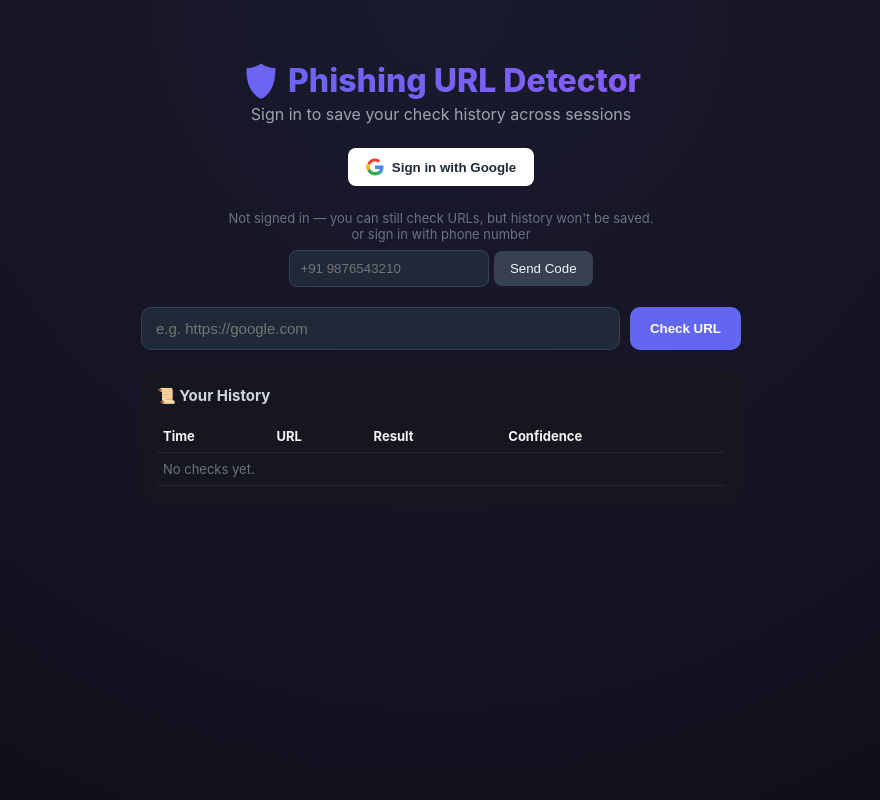
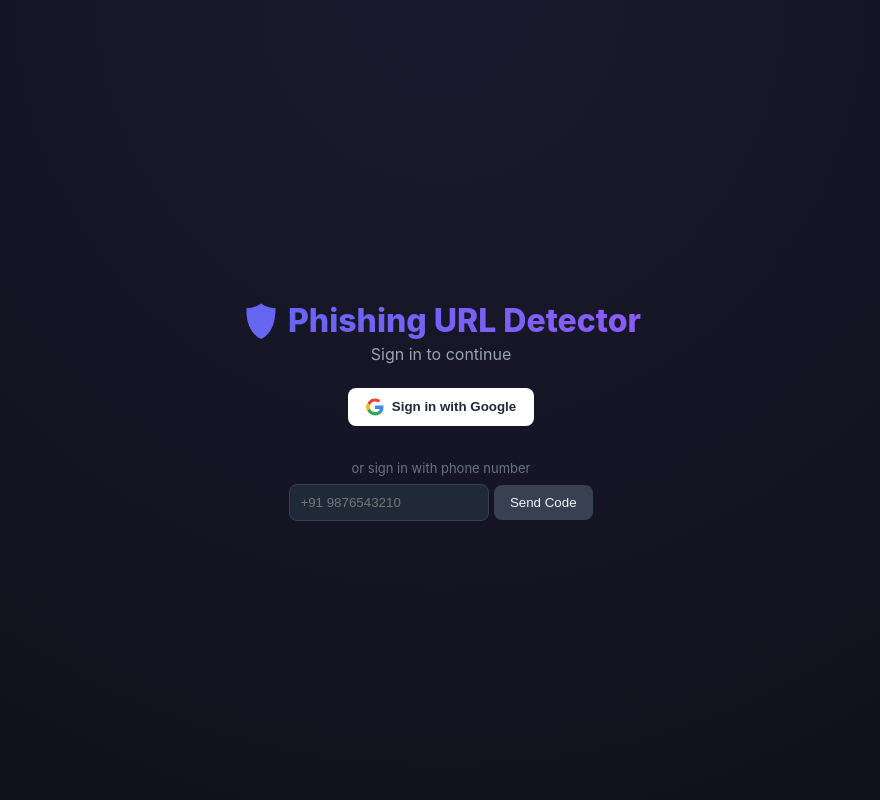
Before and after one commit to gmahanth-web/phishing-url, a Flask app: page / in a window 1280 px wide. Shown: the whole page, without its empty margins (199-1079 px from the left). Run offline with Flask 3, Linux system fonts and the light colour scheme; parts of the project's set-up code (start-up, migrations or seed data) failed here and were passed over; some libraries are stand-ins or nearby versions.

Commit message:
Update index.html

```diff
--- a/templates/index.html
+++ b/templates/index.html
@@ -51,25 +51,20 @@
 </style>
 </head>
 <body>
-<div class="wrap">
+
+<!-- Login gate: shown until the user signs in -->
+<div id="loginGate" style="min-height:100vh; display:flex; flex-direction:column; align-items:center; justify-content:center; padding:20px;">
   <h1>🛡️ Phishing URL Detector</h1>
-  <div class="subtitle">Sign in to save your check history across sessions</div>
+  <div class="subtitle">Sign in to continue</div>
 
   <div class="auth-bar">
     <button id="signInBtn">
       <svg width="18" height="18" viewBox="0 0 48 48"><path fill="#EA4335" d="M24 9.5c3.9 0 6.6 1.7 8.1 3.1l6-6C34.9 3.2 30 1 24 1 14.9 1 7.1 6.4 3.5 14.1l7.1 5.5C12.4 13.5 17.7 9.5 24 9.5z"/><path fill="#4285F4" d="M46.5 24.5c0-1.6-.1-3.1-.4-4.5H24v9h12.7c-.5 3-2.2 5.5-4.7 7.2l7.2 5.6C43.9 37.6 46.5 31.6 46.5 24.5z"/><path fill="#FBBC05" d="M10.6 19.6a14.5 14.5 0 000 8.8l-7.1 5.5A24 24 0 010 24c0-3.1.7-6 2-8.6z"/><path fill="#34A853" d="M24 46.5c6.5 0 12-2.1 15.9-5.7l-7.2-5.6c-2 1.4-4.7 2.3-8.7 2.3-6.3 0-11.6-4-13.5-9.6l-7.1 5.5C7.1 41.6 14.9 46.5 24 46.5z"/></svg>
       Sign in with Google
     </button>
-    <div id="userInfo">
-      <img id="userPhoto" src="" alt="">
-      <span id="userName"></span>
-      <button id="signOutBtn">Sign out</button>
-    </div>
   </div>
 
-  <div class="signin-note" id="guestNote">Not signed in — you can still check URLs, but history won't be saved.</div>
-
-  <div id="phoneAuthBox" style="text-align:center; margin-bottom:20px;">
+  <div id="phoneAuthBox" style="text-align:center; margin-top:10px;">
     <div style="color:#6b7280; font-size:13px; margin-bottom:8px;">or sign in with phone number</div>
     <div id="phoneStep1">
       <input id="phoneInput" type="tel" placeholder="+91 9876543210" style="padding:10px; border-radius:8px; border:1px solid #374151; background:#1f2937; color:#f3f4f6; width:200px;">
@@ -80,6 +75,20 @@
       <button id="verifyCodeBtn" style="background:var(--accent); color:white; border:none; padding:10px 16px; border-radius:8px; cursor:pointer;">Verify</button>
     </div>
     <div id="recaptcha-container"></div>
+  </div>
+</div>
+
+<!-- Main app: hidden until signed in -->
+<div class="wrap" id="mainApp" style="display:none;">
+  <h1>🛡️ Phishing URL Detector</h1>
+  <div class="subtitle">Check any URL, and your history is saved to your account</div>
+
+  <div class="auth-bar">
+    <div id="userInfo" style="display:flex;">
+      <img id="userPhoto" src="" alt="">
+      <span id="userName"></span>
+      <button id="signOutBtn">Sign out</button>
+    </div>
   </div>
 
   <div class="input-row">
@@ -100,6 +109,7 @@
 
 <!-- Firebase SDK -->
 <script type="module">
+
   import { initializeApp } from "https://www.gstatic.com/firebasejs/10.12.0/firebase-app.js";
   import { getAuth, GoogleAuthProvider, signInWithPopup, signOut, onAuthStateChanged,
            RecaptchaVerifier, signInWithPhoneNumber }
@@ -167,17 +177,14 @@
   onAuthStateChanged(auth, (user) => {
     currentUser = user;
     if (user) {
-      document.getElementById("signInBtn").style.display = "none";
-      document.getElementById("guestNote").style.display = "none";
-      document.getElementById("userInfo").style.display = "flex";
+      document.getElementById("loginGate").style.display = "none";
+      document.getElementById("mainApp").style.display = "block";
       document.getElementById("userPhoto").src = user.photoURL || "";
-      document.getElementById("userName").innerText = user.displayName || user.email;
+      document.getElementById("userName").innerText = user.displayName || user.email || user.phoneNumber;
       loadHistory(user.uid);
     } else {
-      document.getElementById("signInBtn").style.display = "flex";
-      document.getElementById("guestNote").style.display = "block";
-      document.getElementById("userInfo").style.display = "none";
-      document.getElementById("historyBody").innerHTML = "<tr><td colspan='4' style='color:#6b7280;'>Sign in to see saved history.</td></tr>";
+      document.getElementById("loginGate").style.display = "flex";
+      document.getElementById("mainApp").style.display = "none";
     }
   });
 
```
